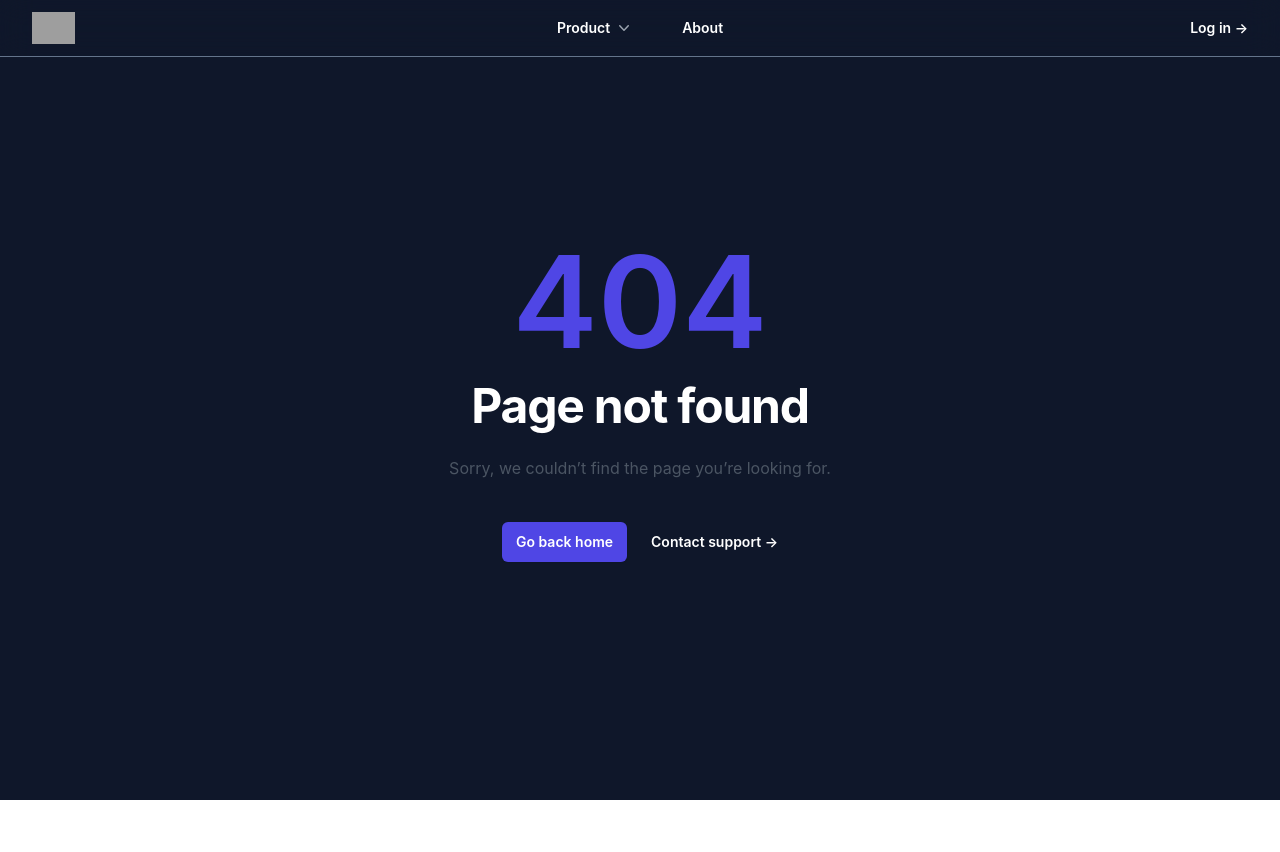
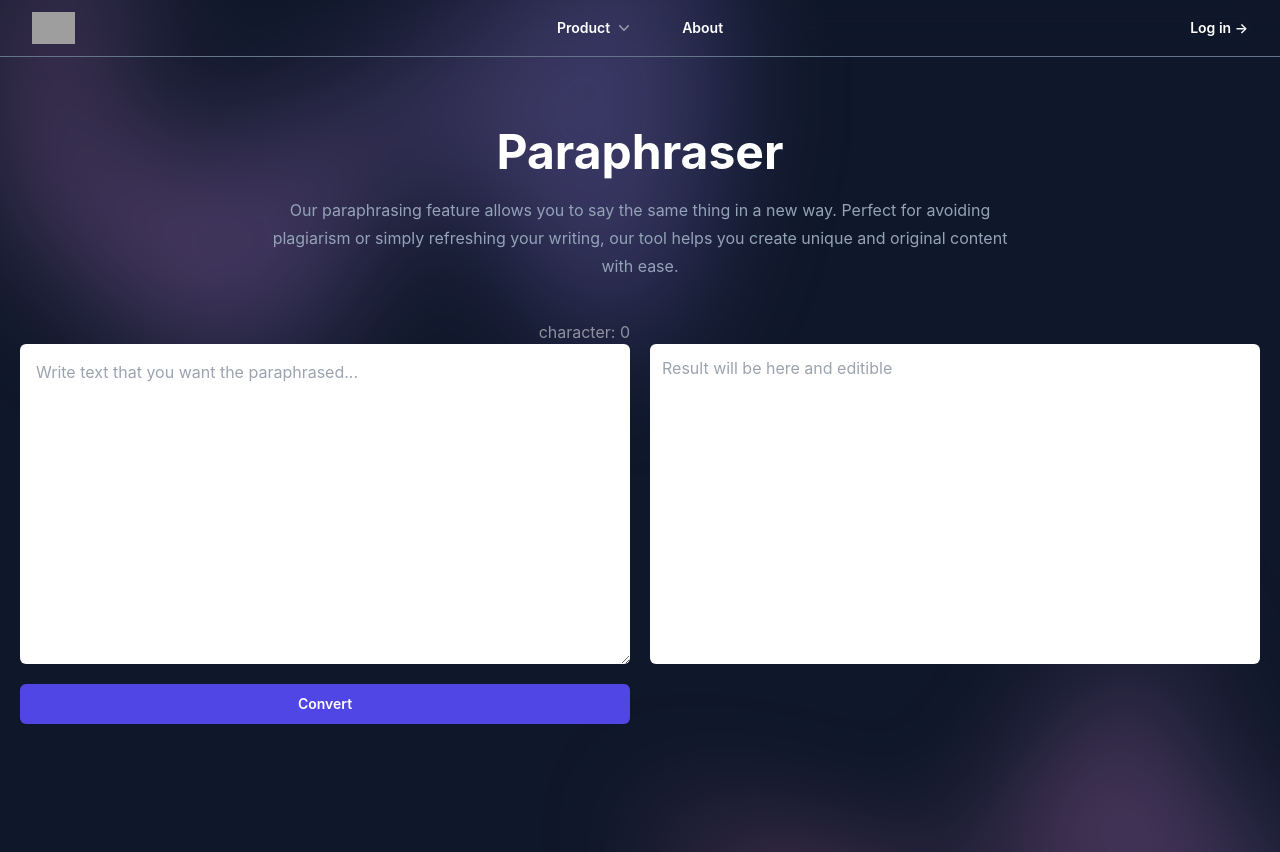
Before and after one commit to GoodGuyForReal/texttools, a React (Create React App) app: page /paraphraser in a window 1280 px wide. Before the commit this address had no page. Before the commit the page ends 800 px from the top, so only its background shows below. Built offline with nearby package versions, Linux system fonts and the light colour scheme; grey boxes are pictures that could not be loaded.

Commit message:
paraphraser tool added

```diff
--- a/src/App.js
+++ b/src/App.js
@@ -5,6 +5,7 @@ import Home from "./components/pages/home/Home";
 import Summarize from "./components/pages/summarize/Summarize";
 import TextToSpeech from "./components/pages/textToSpeech/TextToSpeech";
 import Navbar from "./elements/navbar/Navbar";
+import Paraphraser from "./components/pages/paraphraser/Paraphraser";
 
 function App() {
   return (
@@ -16,6 +17,7 @@ function App() {
         <Route path="/texttospeech" element={<TextToSpeech />} />
         <Route path="/imagetotext" element={<ArticleByURL />} />
         <Route path="/summarize" element={<Summarize />} />
+        <Route path="/paraphraser" element={<Paraphraser />} />
 
       </Routes>
     </div>
--- a/src/components/pages/home/sections/feature/Feature.jsx
+++ b/src/components/pages/home/sections/feature/Feature.jsx
@@ -25,7 +25,7 @@ const features = [
     {
         name: 'Paraphraser',
         description:
-            'Sentiment analysis is the use of natural language processing to systematically identify and extract subjective information.',
+            'Our paraphrase feature allows you to say the same thing in a new way.',
         icon: FaceSmileIcon,
         href: '/paraphraser'
     },
--- /dev/null
+++ b/src/components/pages/paraphraser/Paraphraser.jsx
@@ -0,0 +1,84 @@
+import React, { useEffect, useState } from 'react'
+import BgBlurSvg from '../../../assets/BgBlurSvg'
+import BgBlurSvgTop from '../../../assets/BgBlurSvgTop'
+import { paraphraser } from '../../../repository/Paraphraser'
+
+const ParaphraserText = () => {
+    const [text, setText] = useState('')
+    const [paraphrasedText, setParaphrasedText] = useState()
+    const [isLoading, setisLoading] = useState(false)
+
+    useEffect(() => {
+        setisLoading(false)
+    }, [paraphrasedText])
+
+
+    const paraphraserHandler = (e) => {
+        e.preventDefault()
+        setisLoading(true)
+        paraphraser(text, setParaphrasedText)
+    }
+    console.log(paraphrasedText);
+
+    return (
+        <div className='ArticleByURL flex flex-col gap-20 bg-slate-900 relative isolate min-h-screen overflow-y-hidden py-32 '>
+
+            <div className='ArticleByURLHeader flex flex-col gap-10 items-center '>
+                <div className='max-w-3xl text-center flex flex-col gap-5'>
+                    <h1 className="block text-5xl font-bold text-white">
+                        Paraphraser
+                    </h1>
+                    <p className='text-base leading-7 text-slate-400 text-center'>Our paraphrasing feature allows you to say the same thing in a new way. Perfect for avoiding plagiarism or simply refreshing your writing, our tool helps you create unique and original content with ease.</p>
+                </div>
+                <div className='SummarizeMain flex flex-col px-5 gap-5 max-w-7xl w-full md:flex-row'>
+
+                    <div className='form w-full md:w-1/2'>
+                        <form onSubmit={paraphraserHandler} className='w-full max-w-3xl flex flex-col items-center justify-center'>
+
+                            <div className='w-full flex justify-end'>
+                                <p className='text-white/50'>character: {text.length}</p>
+                            </div>
+
+                            <div className="w-full flex flex-col items-center justify-center gap-5">
+                                <textarea
+                                    value={text}
+                                    onChange={(e) => setText(e.target.value)}
+                                    type="text"
+                                    className="w-full bg-white rounded-md min-h-[40vh] border-0 bg-transparent p-4 text-slate-900 placeholder:text-gray-400 "
+                                    placeholder="Write text that you want the paraphrased..."
+                                />
+
+
+
+                                {!isLoading ? <input type="submit"
+                                    value={'Convert'}
+                                    className="rounded-md w-full cursor-pointer bg-indigo-600 px-3.5 py-2.5 text-sm font-semibold text-white shadow-sm hover:bg-indigo-500 duration-200 focus-visible:outline focus-visible:outline-2 focus-visible:outline-offset-2 focus-visible:outline-white"
+                                />
+                                    :
+                                    <input
+                                        value={'Loading...'}
+                                        className="rounded-md  w-full cursor-pointer bg-indigo-600 px-3.5 py-2.5 text-sm font-semibold text-white shadow-sm hover:bg-indigo-500 duration-200 focus-visible:outline focus-visible:outline-2 focus-visible:outline-offset-2 focus-visible:outline-white"
+                                    />
+                                }
+                            </div>
+                        </form>
+                    </div>
+
+                    <div className='w-full md:w-1/2 pt-6'>
+                        <textarea
+                            defaultValue={paraphrasedText?.rewrited}
+                            className="block w-full rounded-md border-0 text-gray-900 min-h-[40vh] p-3 resize-none"
+                            placeholder='Result will be here and editible'
+                        />
+                    </div>
+
+                </div>
+            </div>
+
+            <BgBlurSvgTop />
+            <BgBlurSvg />
+        </div>
+    )
+}
+
+export default ParaphraserText
--- a/src/components/pages/summarize/Summarize.jsx
+++ b/src/components/pages/summarize/Summarize.jsx
@@ -45,7 +45,6 @@ const Summarize = () => {
 
                 <div className='w-full md:w-1/2'>
                     <textarea
-                        readOnly
                         defaultValue={newText}
                         className="block w-full rounded-md border-0 text-gray-900 h-[90vh] p-3 resize-none"
                         placeholder='Result will be here and editible'
--- a/src/elements/navbar/Navbar.jsx
+++ b/src/elements/navbar/Navbar.jsx
@@ -31,7 +31,7 @@ const products = [
         description:
             'Sentiment analysis is the use of natural language processing to systematically identify and extract subjective information.',
         icon: FaceSmileIcon,
-        href: ''
+        href: '/paraphraser'
     },
 ]
 const callsToAction = [
--- a/src/repository/Paraphraser.js
+++ b/src/repository/Paraphraser.js
@@ -1,19 +1,27 @@
 import axios from "axios";
 
-//TODO Add a character limit set it 400 you have 10.000 character limit per month
-const options = {
-    method: 'POST',
-    url: 'https://rewriter-paraphraser-text-changer-multi-language.p.rapidapi.com/rewrite',
-    headers: {
-        'content-type': 'application/json',
-        // 'X-RapidAPI-Key': process.env.REACT_APP_TOOL_API,
-        'X-RapidAPI-Host': 'rewriter-paraphraser-text-changer-multi-language.p.rapidapi.com'
-    },
-    data: '{"language":"en","strength":3,"text":"Begin this day, remembering that not everyone got the opportunity to wake up from their sleep this morning. The mere fact that you can witness this beautiful day in good health is the biggest sign that you have been abundantly blessed. Blessings"}'
-};
+export const paraphraser = async (text, setParaphrasedText) => {
+    //TODO Add a character limit set it 400 you have 10.000 character limit per month
+    const encodedParams = new URLSearchParams();
+    encodedParams.append("text", `${text}`);
+    encodedParams.append("unique", "true");
+    encodedParams.append("mode", "fluent");
 
-axios.request(options).then(function (response) {
-    console.log(response.data);
-}).catch(function (error) {
-    console.error(error);
-});
+    const optionsPOST = {
+        method: 'POST',
+        url: 'https://best-paraphrasing-api.p.rapidapi.com/rewriter',
+        params: {
+            text: `${text}`,
+            unique: 'true'
+        },
+        headers: {
+            'content-type': 'application/x-www-form-urlencoded',
+            'X-RapidAPI-Key': process.env.REACT_APP_TOOL_API,
+            'X-RapidAPI-Host': 'best-paraphrasing-api.p.rapidapi.com'
+        },
+        data: encodedParams
+    };
+
+    const postNewParaphrased = await axios.request(optionsPOST)
+    setParaphrasedText(postNewParaphrased.data);
+}
```
